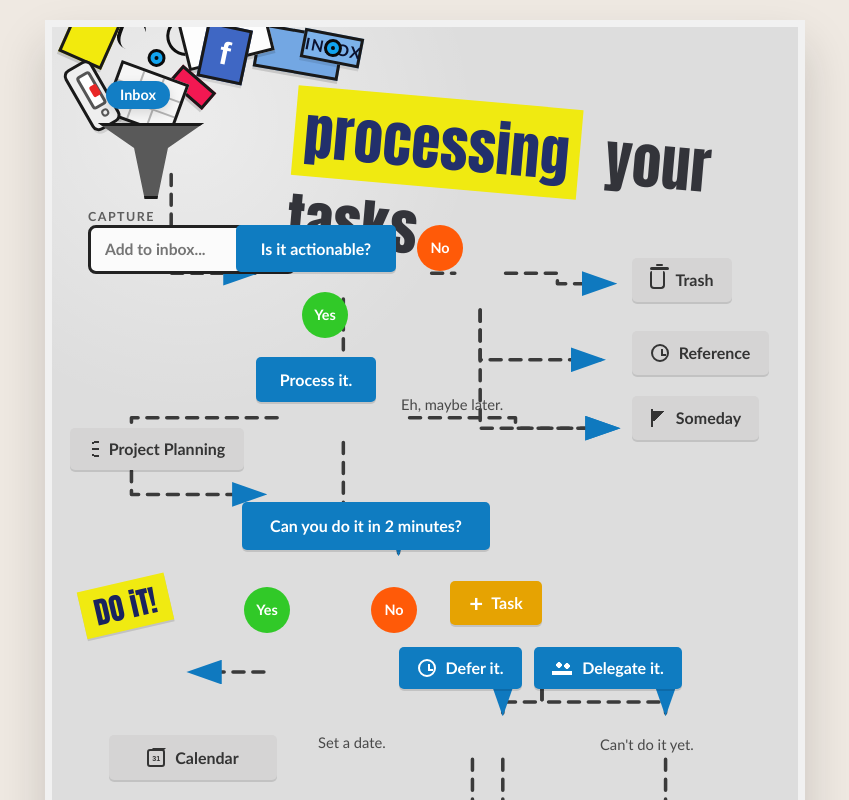
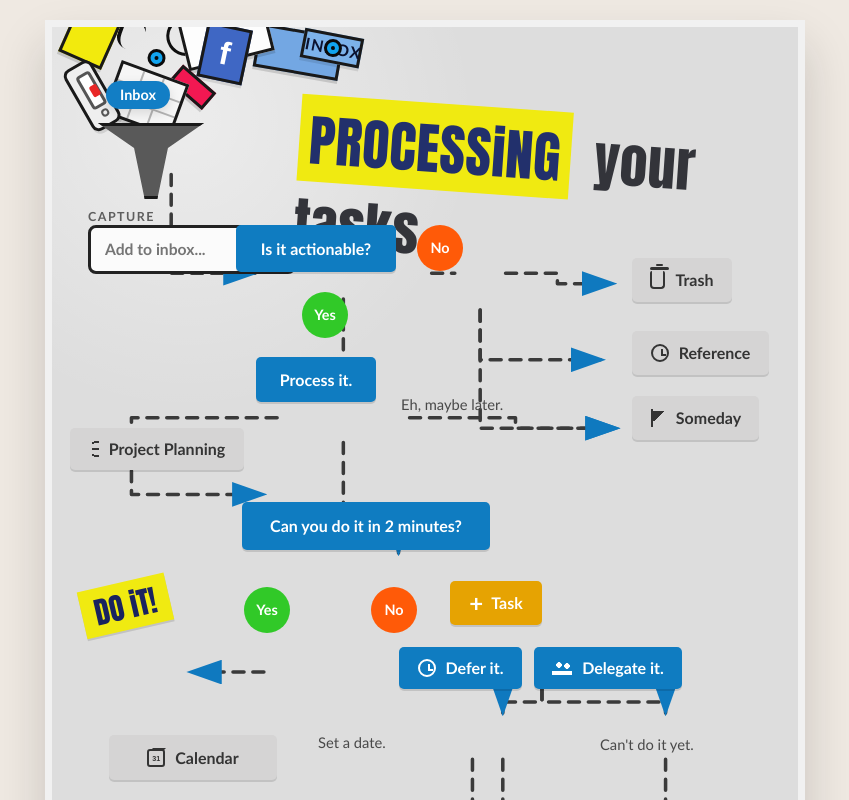
Before and after one commit to snakesford/GettingsThingsDone0, a React (Vite) app: page / in a window 1280 px wide. Shown: the top 800 px of the page, without its empty margins (215-1064 px from the left). Built offline with nearby package versions, Linux system fonts and the light colour scheme.

Commit message:
better trash, ref, and someday layout

```diff
--- a/src/App.css
+++ b/src/App.css
@@ -307,23 +307,22 @@
 
 .processing-title {
   position: absolute;
-  top: 80px;
-  left: 238px;
+  top: 84px;
+  left: 244px;
   z-index: 5;
   margin: 0;
   color: #33343a;
   font-family: Impact, Haettenschweiler, 'Arial Narrow Bold', sans-serif;
-  font-size: 3.6rem;
+  font-size: 3.45rem;
   font-weight: 900;
   letter-spacing: 0.01em;
-  text-transform: lowercase;
-  transform: rotate(5deg);
+  transform: rotate(4deg);
 }
 
 .processing-title span {
   display: inline-block;
-  margin-right: 12px;
-  padding: 3px 10px 0;
+  margin-right: 10px;
+  padding: 4px 10px 0;
   background: #f0ea11;
   color: #22306c;
 }
--- a/src/App.tsx
+++ b/src/App.tsx
@@ -180,7 +180,6 @@ function App() {
               <polygon points="0 0, 10 3.5, 0 7" fill="#0f79bf" />
             </marker>
           </defs>
-          {/* Bucket edge targets from current CSS: project (192,422), trash (509,231), reference (499,300), someday (512,362), calendar (225,730.5), hotlist (178,796.5), waiting (458,797.5). */}
           <path d="M108 132 L108 221.5 Q108 221.5 118 221.5 L184 221.5" markerEnd="url(#arrow-blue)" />
           <path d="M344 221.5 L365 221.5" />
           <path d="M411 221.5 L458 221.5 L458 231 L509 231" markerEnd="url(#arrow-blue)" />
```
